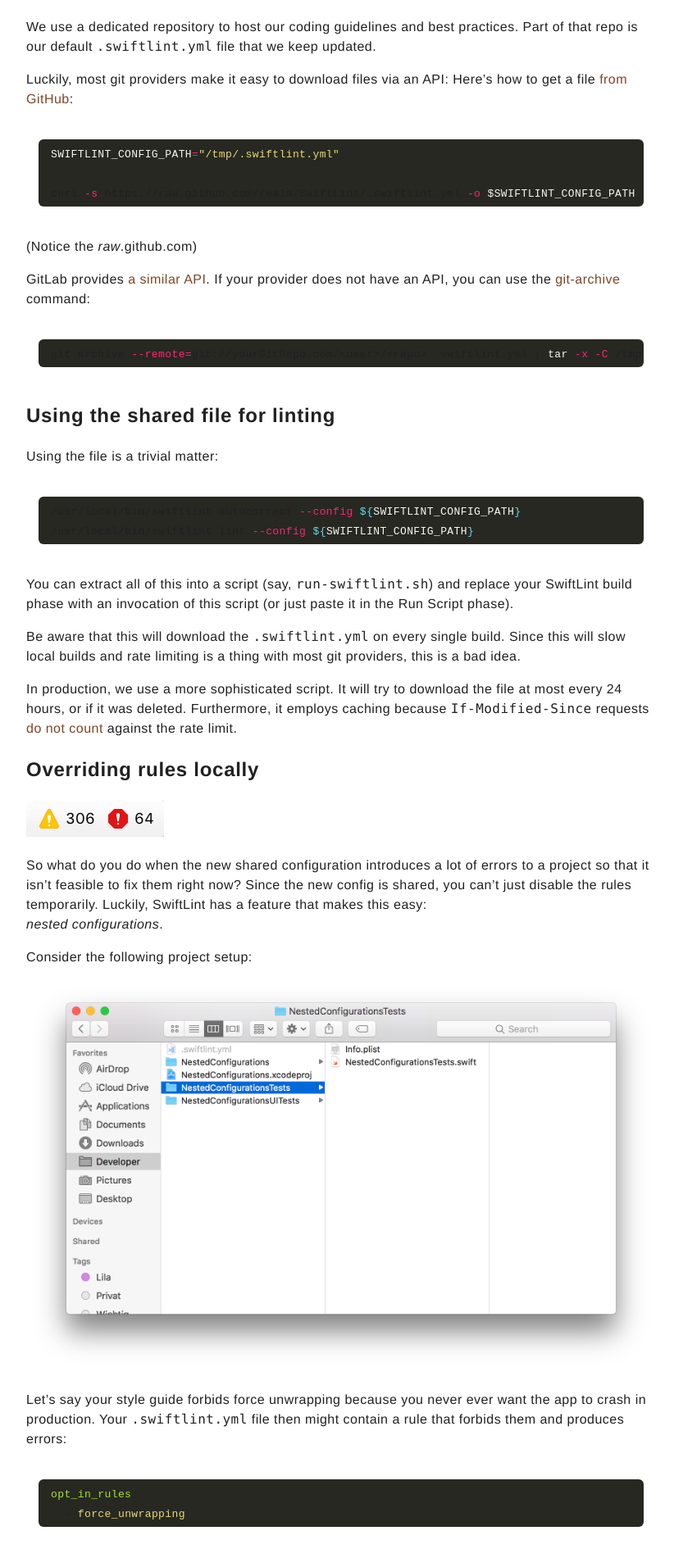
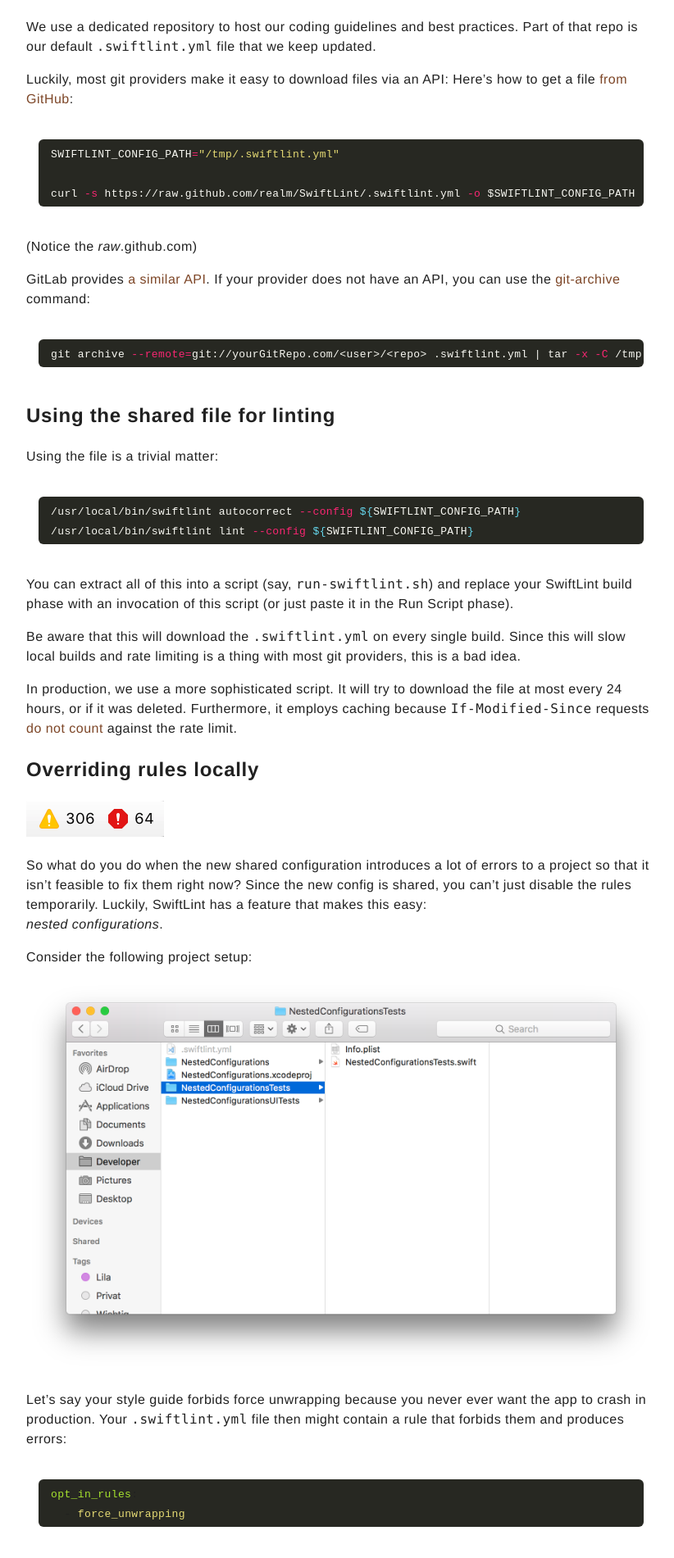
Before and after one commit to xavierLowmiller/xavierLowmiller.github.io, a Jekyll site: the page built from _posts/2018-07-09-SwiftLint-For-Teams.md, in a window 1280 px wide. Shown: the part 512-2413 px from the top of the page at 82% size, without its empty margins (224-1046 px from the left). Built offline with Jekyll 4.4.1, drawn with Linux system fonts in a browser that asks for light colours.

Commit message:
Fix black on black ink

```diff
--- a/css/syntax.css
+++ b/css/syntax.css
@@ -1,3 +1,4 @@
+.highlight pre code { color: #f8f8f2 } /* Default code color */
 .highlight pre { background-color: #272822; }
 .highlight .hll { background-color: #272822; }
 .highlight .c { color: #75715e } /* Comment */
```
